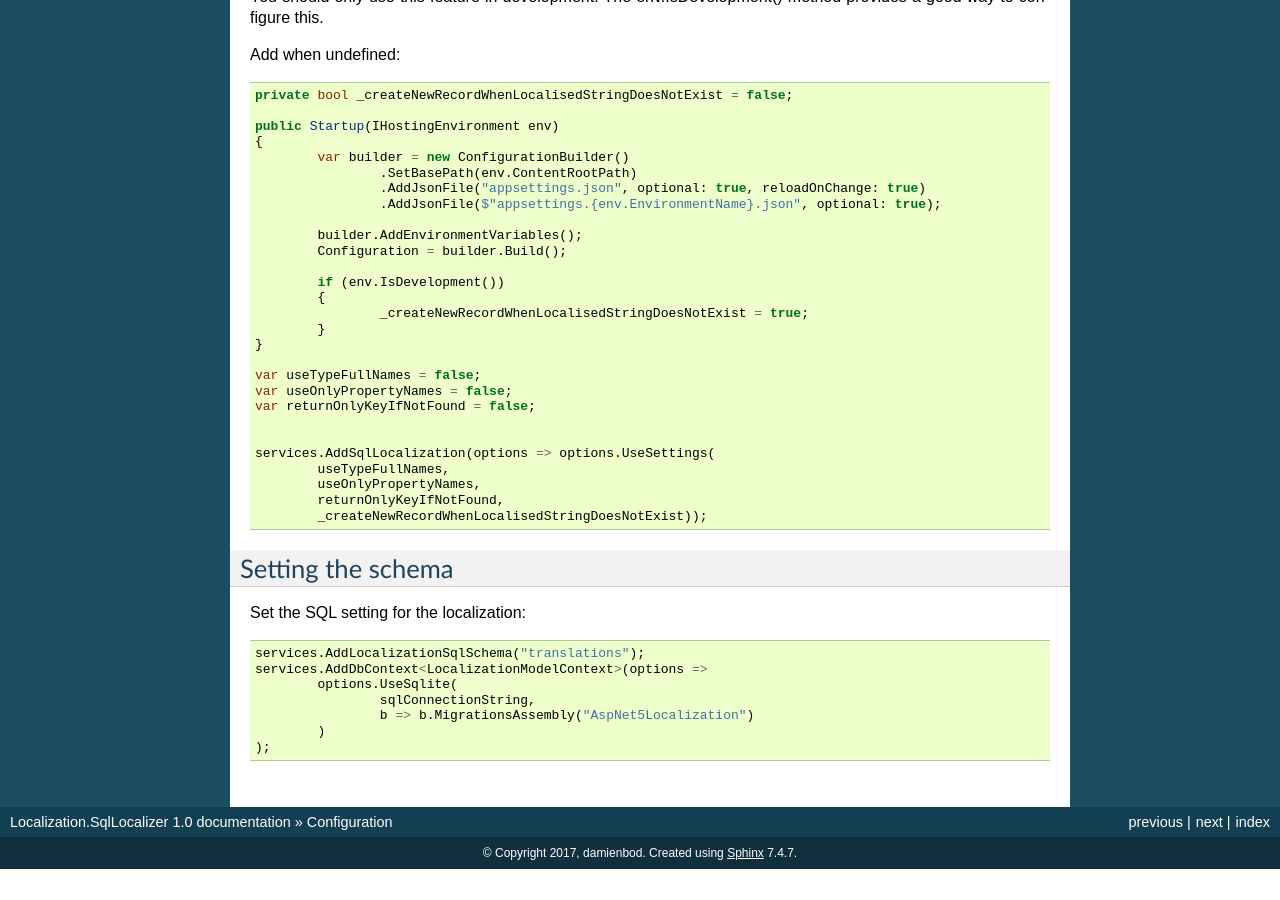
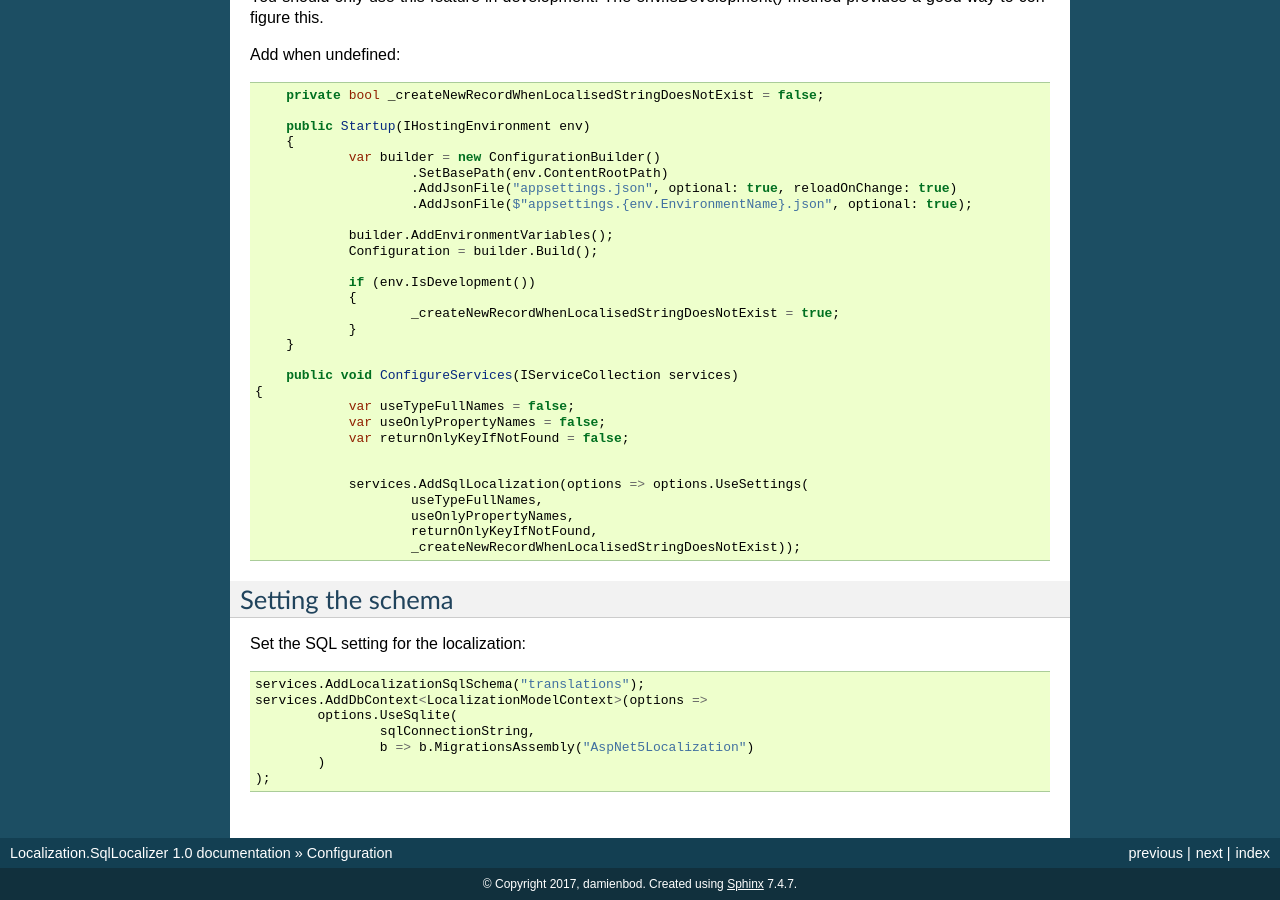
Before and after one commit to damienbod/Localization.SqlLocalizer.docs, a Sphinx documentation site: the page built from docs/source/docs/configuration.rst, in a window 1280 px wide and 900 px high, scrolled down 1250 px. Built offline with Sphinx 7.4.7, drawn with Linux system fonts in a browser that asks for light colours; before the commit the page ends 2119 px from its top, so only the background shows below that.

Commit message:
improved code docs

```diff
--- a/docs/source/docs/configuration.rst
+++ b/docs/source/docs/configuration.rst
@@ -100,16 +100,18 @@ Add when undefined::
 		}
 	}
 
-	var useTypeFullNames = false;
-	var useOnlyPropertyNames = false;
-	var returnOnlyKeyIfNotFound = false;
+	public void ConfigureServices(IServiceCollection services)
+    {
+		var useTypeFullNames = false;
+		var useOnlyPropertyNames = false;
+		var returnOnlyKeyIfNotFound = false;
 
 
-	services.AddSqlLocalization(options => options.UseSettings(
-		useTypeFullNames,
-		useOnlyPropertyNames,
-		returnOnlyKeyIfNotFound,
-		_createNewRecordWhenLocalisedStringDoesNotExist));
+		services.AddSqlLocalization(options => options.UseSettings(
+			useTypeFullNames,
+			useOnlyPropertyNames,
+			returnOnlyKeyIfNotFound,
+			_createNewRecordWhenLocalisedStringDoesNotExist));
 
 
 
```
